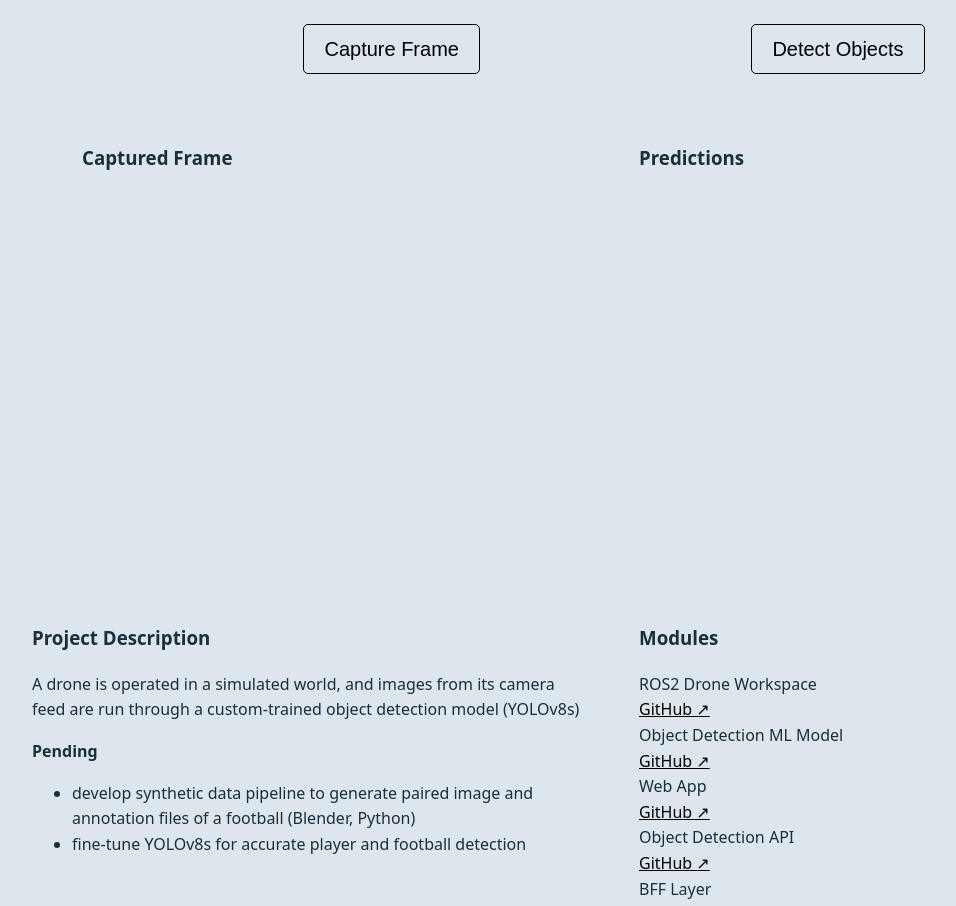
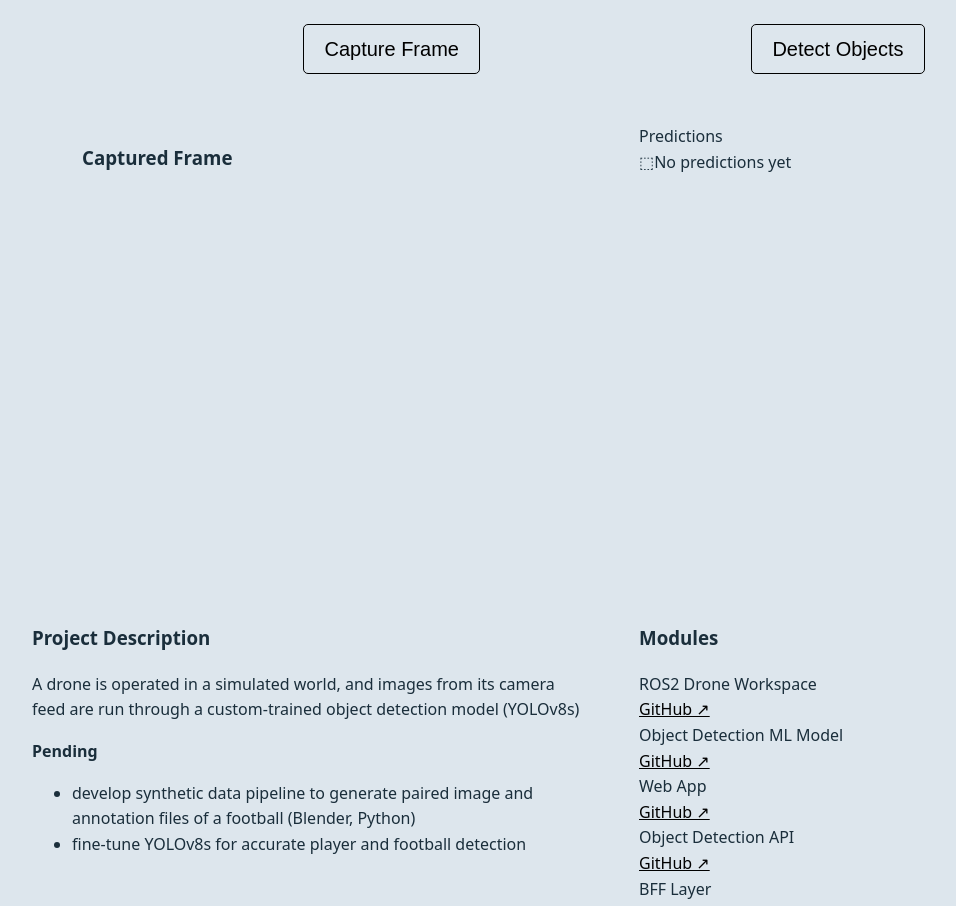
Before and after one commit to joeyskuo/drone-vision, a React (Vite) app: page / in a window 1280 px wide. Shown: the part 800-1706 px from the top of the page, without its empty margins (26-982 px from the left). Built offline with nearby package versions, Linux system fonts and the light colour scheme; no server answers.

Commit message:
PredictionContainer placeholders added; label added

```diff
--- a/src/components/PredictionContainer/PredictionContainer.jsx
+++ b/src/components/PredictionContainer/PredictionContainer.jsx
@@ -7,9 +7,11 @@ const PredictionContainer = () => {
 
     return (
         <div className="prediction-container">
-            <h3>Predictions</h3>
-            <div className="prediction-container-results">
-            </div>
+            <div class="section-label">Predictions</div>
+                <div className="prediction-container-results">
+                    <span className='prediction-placeholder--icon'>⬚</span>
+                    <span className='prediction-placeholder--text'>No predictions yet</span>
+                </div>
         </div>
     )
 }
```
